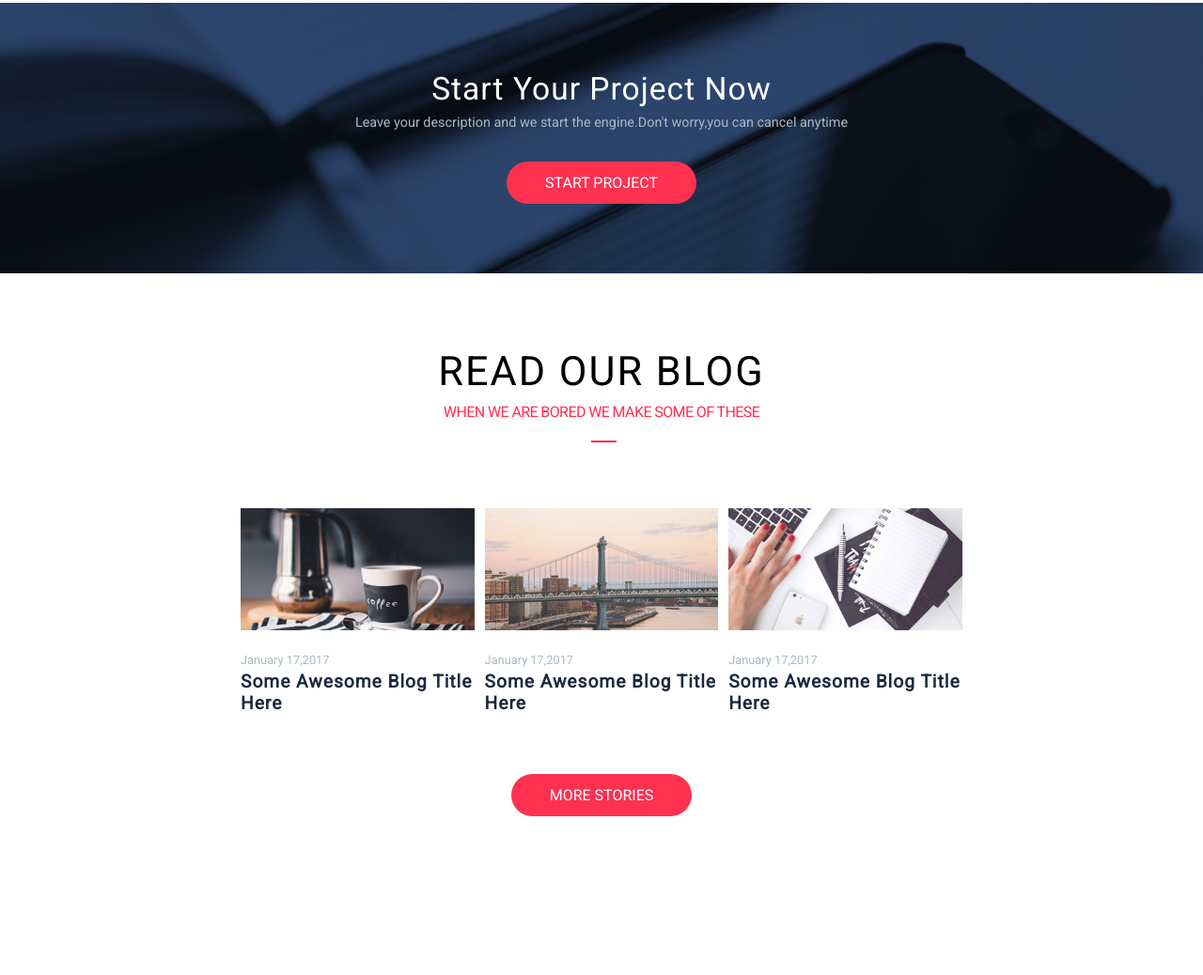
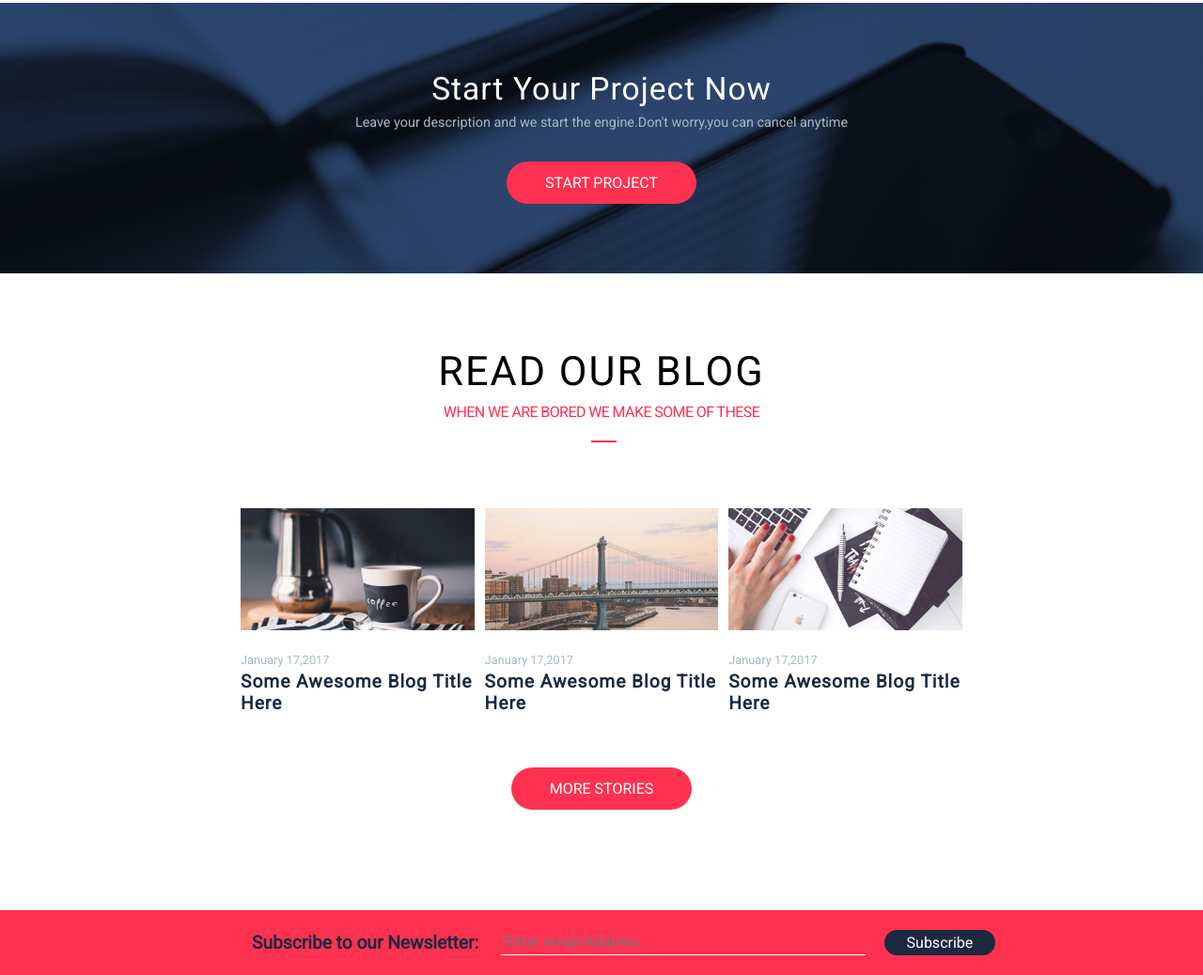
Before and after one commit to golushkin/spo_verstka, a website built with webpack: page index.html in a window 1280 px wide. Shown: the part 2586-3624 px from the top of the page at 94% size. Before the commit the page ends 3522 px from the top, so only its background shows below. Built offline with nearby package versions, Linux system fonts and the light colour scheme.

Commit message:
added block newslatter

```diff
--- a/index.html
+++ b/index.html
@@ -173,7 +173,15 @@
             <div><span class="btn">more stories</span></div>
         </div>
         <div class="newslatter">
-
+            <div class="content">
+                <div class="sub">
+                    Subscribe to our Newsletter:
+                </div>
+                <div class="input">
+                    <input type="text" placeholder="Enter email Address">
+                </div>
+                <div><span class="btn">Subscribe</span></div>
+            </div>
         </div>
     </main>
     <footer>
--- a/src/css/blog.scss
+++ b/src/css/blog.scss
@@ -1,7 +1,7 @@
 @import './colors.scss';
 .blog{
     margin: 0 20%;
-    padding: 6.2% 0;
+    padding: 6.2% 0 9.4%;
     & .title{
         font-size: 2.7rem;
         text-transform: uppercase;
@@ -51,7 +51,7 @@
         }
     }
     &>div:last-child{
-        margin-top: 10%;
+        margin-top: 9%;
         text-transform: uppercase;
         text-align: center;
     }
--- /dev/null
+++ b/src/css/newslatter.scss
@@ -0,0 +1,35 @@
+@import './colors.scss';
+
+.newslatter{
+    background-color: $red;
+    & .content{
+        margin: 0 20%;
+        padding: 1.6% 0;
+        display: flex;
+        justify-content: space-around;
+        align-items: center;
+        & .sub{
+            color: $dark-blue;
+            font-size: 1.2rem;
+            font-weight: bold;
+        }
+        & .input{
+            flex-basis: 50%;
+            & input{
+                outline: none;
+                color: #fff;
+                border: 0;
+                font-size: 1rem;
+                background-color: transparent;
+                border-bottom: 1px solid #fff;
+                padding: 4px;
+                width: 99%;
+            }
+        }
+        & .btn{
+            background-color: $dark-blue;
+            color:#fff;
+            padding: 6% 33%;
+        }
+    }
+}
--- a/src/css/style.scss
+++ b/src/css/style.scss
@@ -5,3 +5,4 @@
 @import './work.scss';
 @import './adversite.scss';
 @import './blog.scss';
+@import './newslatter.scss';
```
